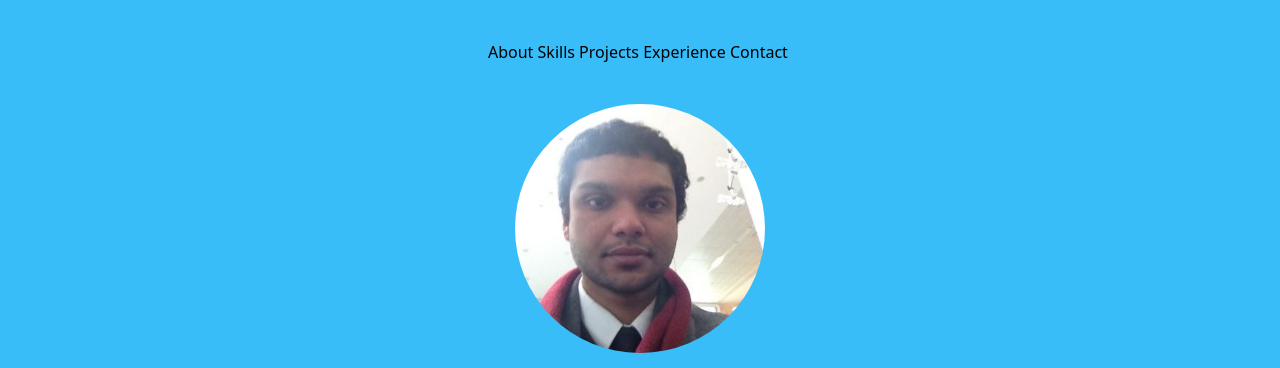
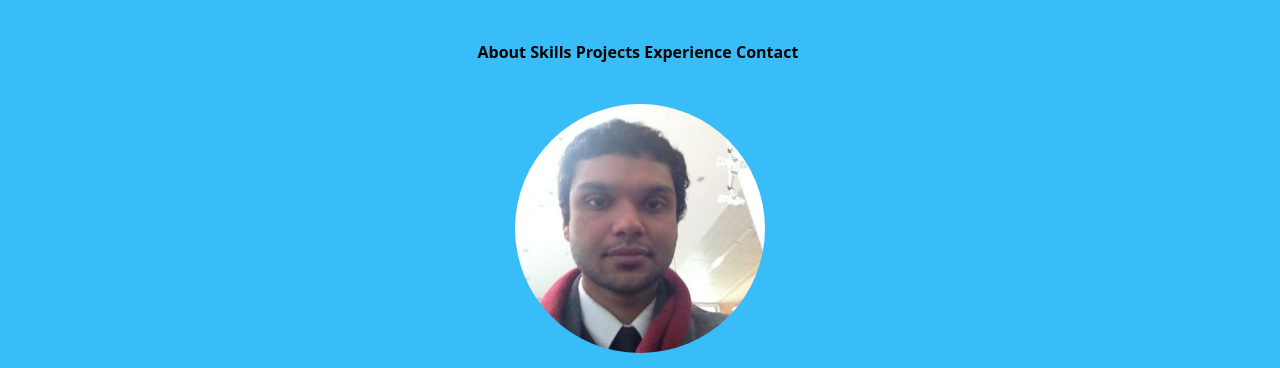
Before and after one commit to alricf/alricf.github.io, a website: page index.html in a window 1280 px wide. Shown: the top 368 px of the page. Drawn offline with Linux system fonts and the light colour scheme.

Commit message:
Bolding nav items text

```diff
--- a/index.html
+++ b/index.html
@@ -10,7 +10,7 @@
 
 <body class="bg-sky-400 m-10">
 
-  <nav class="mb-10">
+  <nav class="mb-10 font-bold">
     <ul class="flex justify-center">
       <li>
         <a href="#about">
```
Also changed, not shown: dist/output.css.
